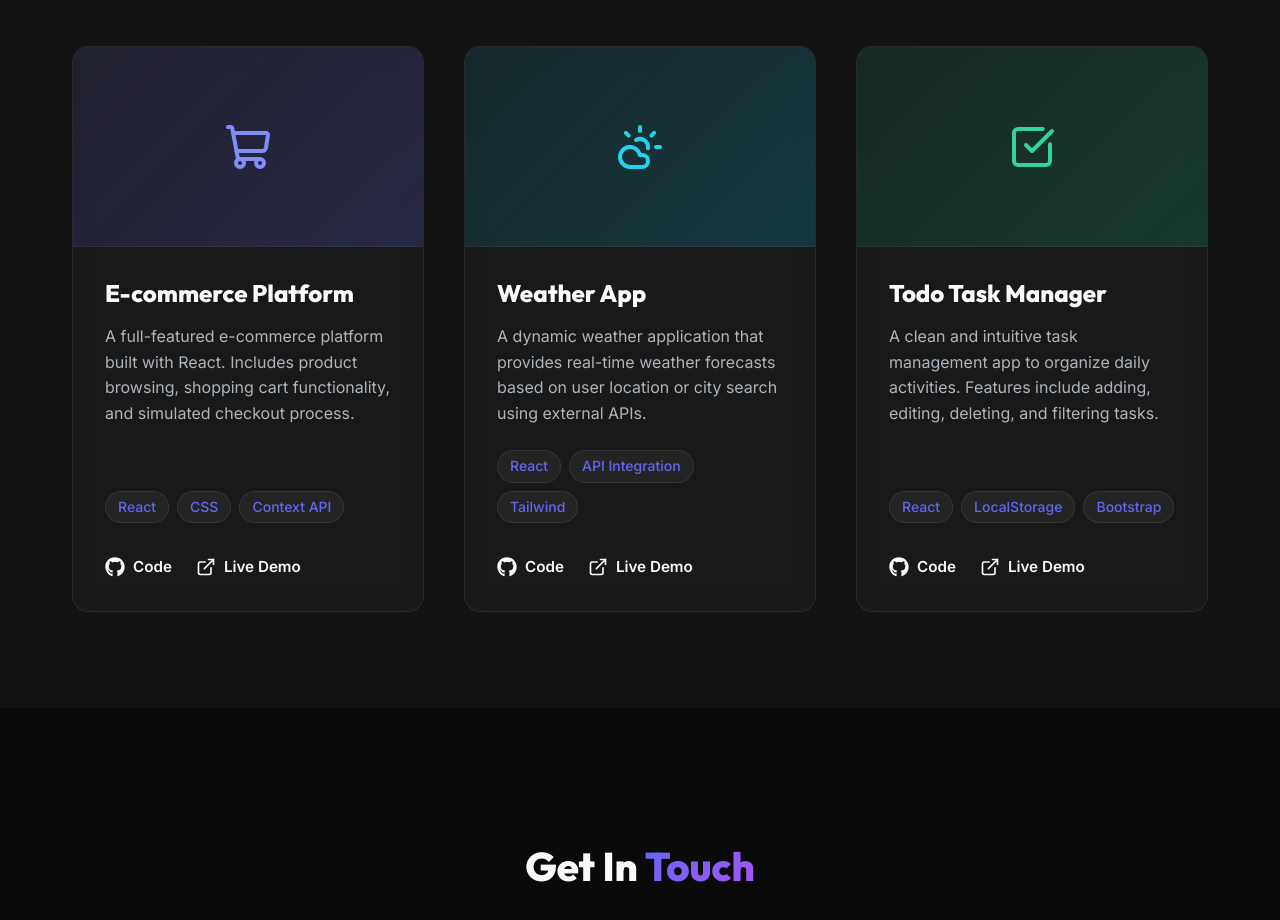
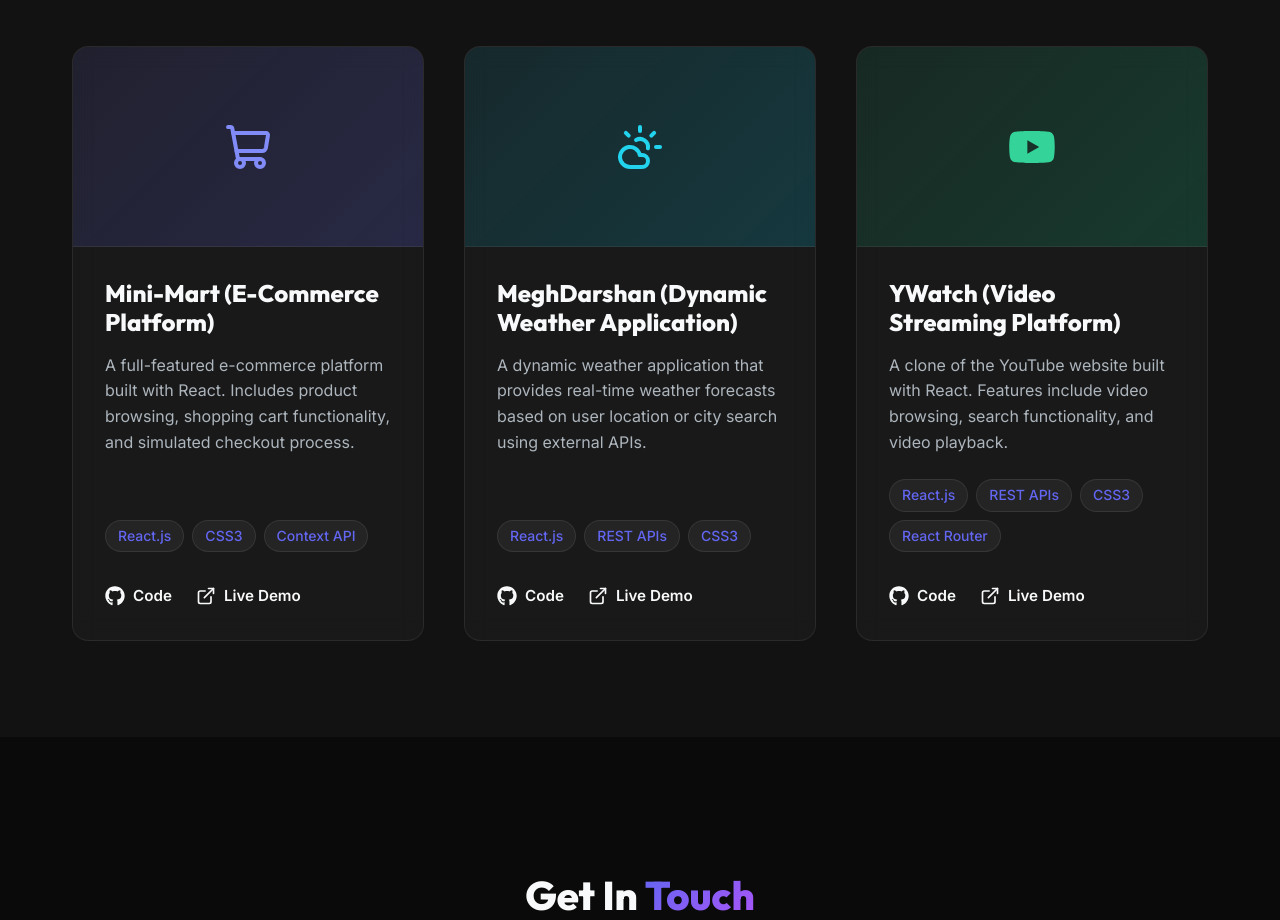
Before and after one commit to Aryankarmur/aryan-portfolio, a React (Vite) app: page / in a window 1280 px wide. Shown: the part 2709-3629 px from the top of the page. Built offline with nearby package versions, Linux system fonts and the light colour scheme.

Commit message:
feat: implement Projects component and upgrade lucide-react dependency

```diff
--- a/package.json
+++ b/package.json
@@ -10,7 +10,7 @@
     "preview": "vite preview"
   },
   "dependencies": {
-    "lucide-react": "^1.21.0",
+    "lucide-react": "^1.33.0",
     "react": "^19.2.7",
     "react-dom": "^19.2.7",
     "react-icons": "^5.6.0"
--- a/src/components/Projects.jsx
+++ b/src/components/Projects.jsx
@@ -1,35 +1,35 @@
 import React from 'react';
-import { ExternalLink, ShoppingCart, CloudSun, CheckSquare } from 'lucide-react';
-import { FaGithub } from 'react-icons/fa';
+import { ExternalLink, ShoppingCart, CloudSun } from 'lucide-react';
+import { FaGithub, FaYoutube } from 'react-icons/fa';
 import './Projects.css';
 
 const Projects = () => {
   const projects = [
     {
-      title: 'E-commerce Platform',
+      title: 'Mini-Mart (E-Commerce Platform)',
       description: 'A full-featured e-commerce platform built with React. Includes product browsing, shopping cart functionality, and simulated checkout process.',
       imageIcon: <ShoppingCart size={48} className="text-indigo-400" />,
-      tags: ['React', 'CSS', 'Context API'],
+      tags: ['React.js', 'CSS3', 'Context API'],
       githubLink: 'https://github.com/Aryankarmur/mini_mart',
       liveLink: 'https://mini-mart-bajar.netlify.app',
       color: 'indigo'
     },
     {
-      title: 'Weather App',
+      title: 'MeghDarshan (Dynamic Weather Application)',
       description: 'A dynamic weather application that provides real-time weather forecasts based on user location or city search using external APIs.',
       imageIcon: <CloudSun size={48} className="text-cyan-400" />,
-      tags: ['React', 'API Integration', 'Tailwind'],
+      tags: ['React.js', 'REST APIs', 'CSS3'],
       githubLink: 'https://github.com/Aryankarmur/meghadarshan',
       liveLink: 'https://meghadarshan.netlify.app',
       color: 'cyan'
     },
     {
-      title: 'Todo Task Manager',
-      description: 'A clean and intuitive task management app to organize daily activities. Features include adding, editing, deleting, and filtering tasks.',
-      imageIcon: <CheckSquare size={48} className="text-emerald-400" />,
-      tags: ['React', 'LocalStorage', 'Bootstrap'],
-      githubLink: 'https://github.com/Aryankarmur/todo_app',
-      liveLink: 'https://todoapp-by-aryan.netlify.app',
+      title: 'YWatch (Video Streaming Platform)',
+      description: 'A clone of the YouTube website built with React. Features include video browsing, search functionality, and video playback.',
+      imageIcon: <FaYoutube size={48} className="text-emerald-400" />,
+      tags: ['React.js', 'REST APIs', 'CSS3', 'React Router'],
+      githubLink: 'https://github.com/Aryankarmur/YouTube-clone',
+      liveLink: 'https://ywatch-aryan.netlify.app',
       color: 'emerald'
     }
   ];
```
Also changed, not shown: 1 other file (tests, documents, lock files or other folders).
